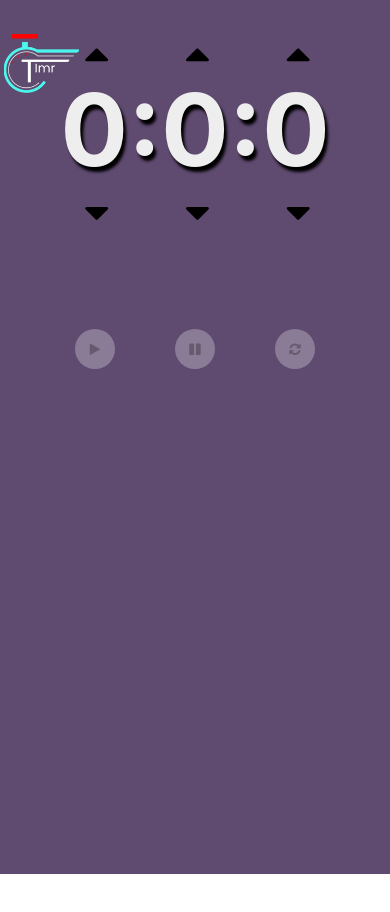
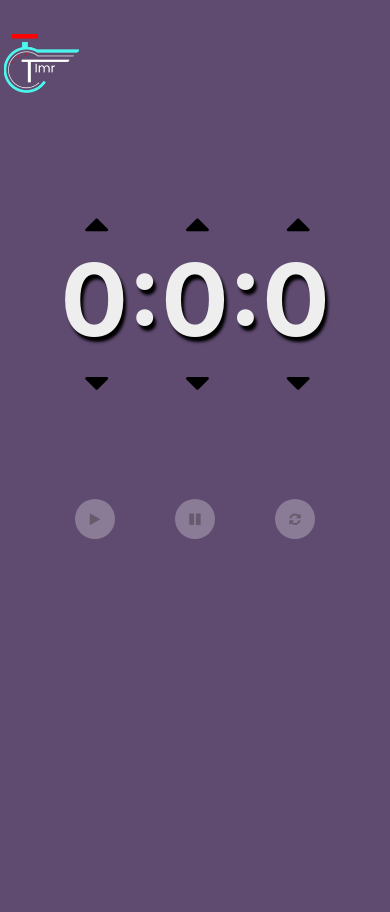
Before and after one commit to varunkumar3091999/timr, a React (Create React App) app: page / in a window 390 px wide. Shown: the top 912 px of the page. Before the commit the page ends 874 px from the top, so only its background shows below. Built offline with nearby package versions, Linux system fonts and the light colour scheme.

Commit message:
media queries added

```diff
--- a/src/App.css
+++ b/src/App.css
@@ -188,7 +188,7 @@ button:disabled {
   }
 }
 
-/*@media only screen and (max-width: 600px) {
+@media only screen and (max-width: 675px) {
 
 
   .input {
@@ -208,9 +208,13 @@ button:disabled {
   .h1 {
     font-size: 8rem;
     margin: 0;
-    margin-top: 5rem;
+    /*margin-top: 5rem;*/
   }
-}*/
+
+  .button {
+    margin-top: 2rem;
+  }
+}
 
 @media only screen and (max-width: 600px) {
 
@@ -244,6 +248,10 @@ button:disabled {
     height: 6rem;
     font-size: 5rem;
     margin-top: -10rem;
+  }
+
+  .App {
+    padding-top: 20rem;
   }
 
   /*.button {
```
